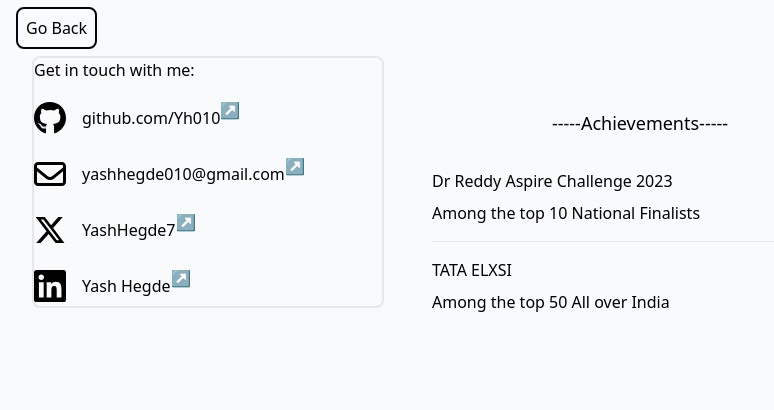
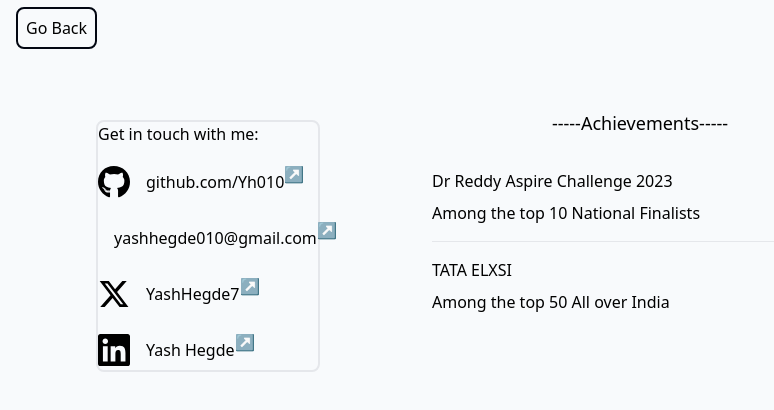
Before and after one commit to Yh010/Portfolio-v2, a React (Vite) app: page /achievements in a window 1280 px wide. Shown: the top 410 px of the page, without its empty margins (0-774 px from the left). Built offline with nearby package versions, Linux system fonts and the light colour scheme.

Commit message:
3d effect

```diff
--- a/src/contactMe/ContactMe.tsx
+++ b/src/contactMe/ContactMe.tsx
@@ -1,6 +1,6 @@
 function ContactMe() {
   return (
-    <div className="border-2 rounded-lg m-4">
+    <div className="border-2 rounded-lg transition ease-in-out delay-50 hover:-translate-y-1 hover:scale-105  duration-300 m-20 ">
       <div>Get in touch with me:</div>
       <div className="space-y-4 mt-4">
         <div>
```
